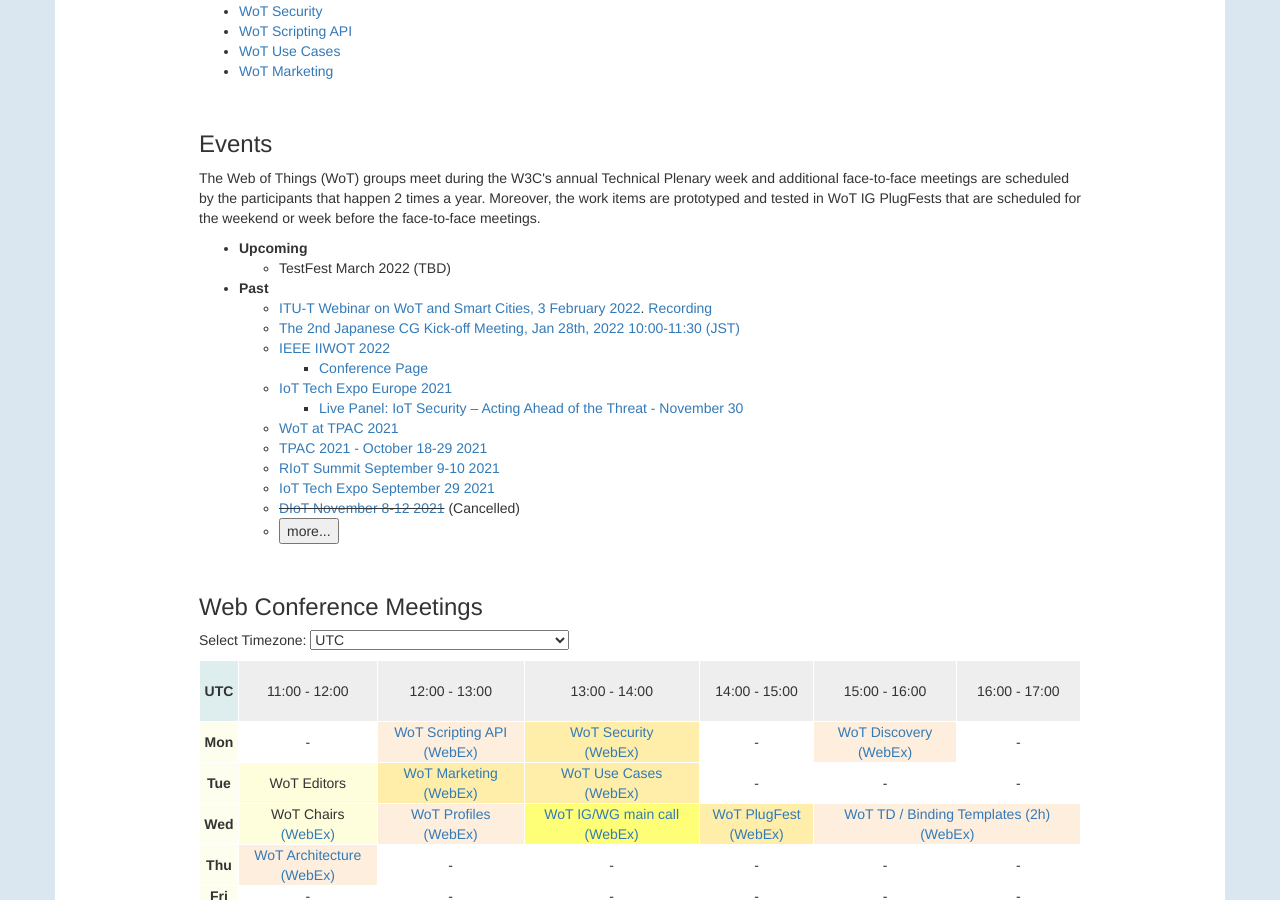
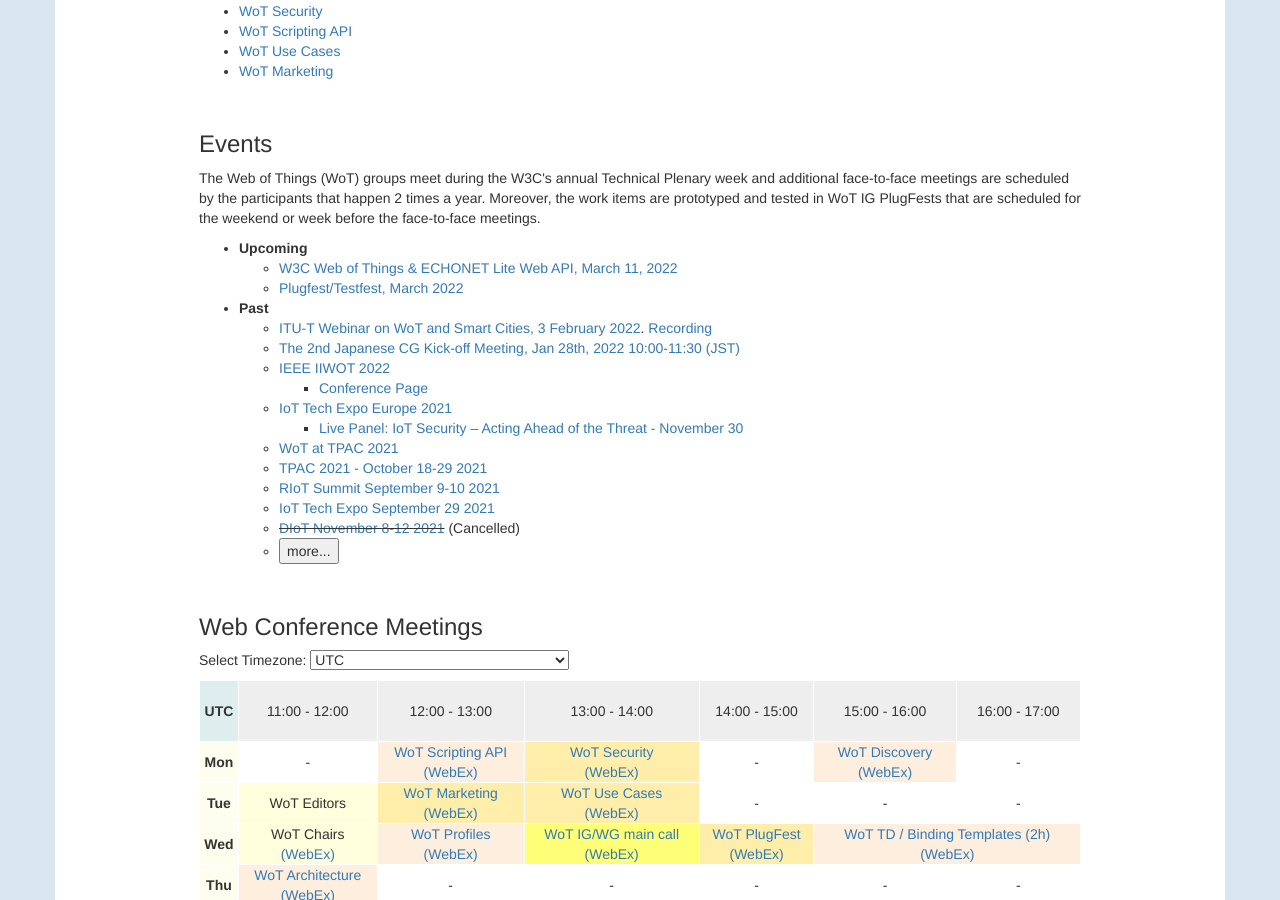
Before and after one commit to w3c/wot-marketing, a Jekyll site: the page built from docs/activities/general/index.html, in a window 1280 px wide and 900 px high, scrolled down 350 px. Built offline with Jekyll 4.4.1, drawn with Linux system fonts in a browser that asks for light colours; nearby versions of some CDN libraries.

Commit message:
adds ECHONET meeting and adds link to Plugfest/Testfest

```diff
--- a/docs/activities/general/index.html
+++ b/docs/activities/general/index.html
@@ -48,7 +48,8 @@
 		<li>
 			<strong>Upcoming</strong>
 			<ul>
-				<li>TestFest March 2022 (TBD)</li>
+				<li><a target="_blank" href="https://wot-jp-cg.connpass.com/event/239394/">W3C Web of Things &amp; ECHONET Lite Web API, March 11, 2022</a></li>
+				<li><a target="_blank" href="https://github.com/w3c/wot-testing/tree/main/events/2022.03.Online">Plugfest/Testfest, March 2022</a></li>
 			</ul>
 		</li>
 		<li>
```
